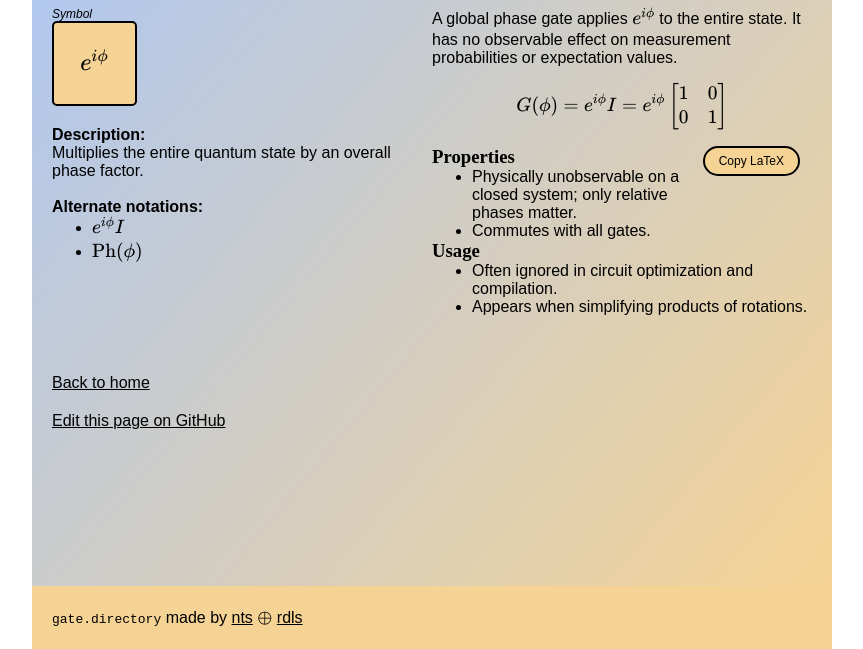
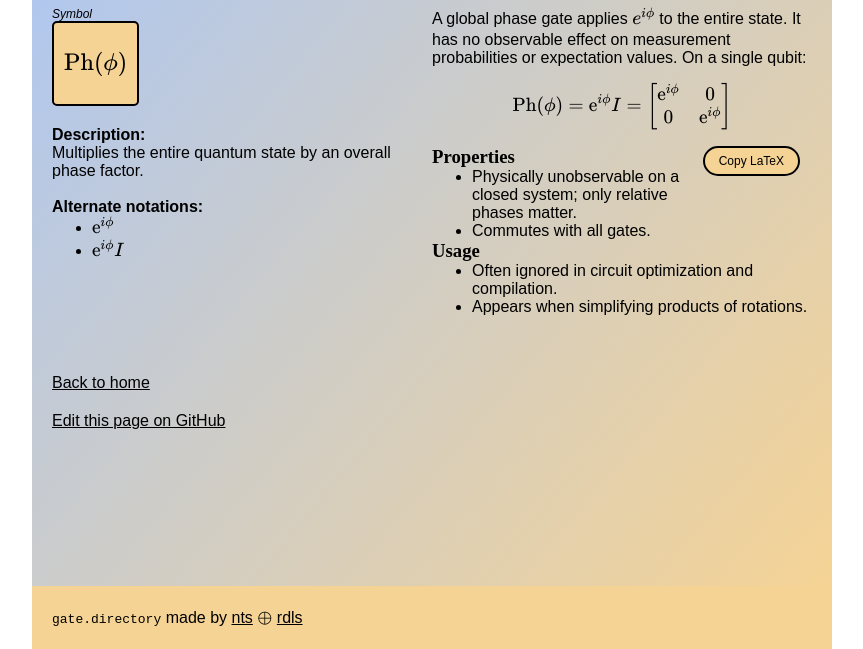
Before and after one commit to natestemen/gate.directory, an Eleventy site: page gates/global-phase.md in a window 1280 px wide. Shown: the part 151-800 px from the top of the page, without its empty margins (208-1071 px from the left). Built offline with nearby package versions, Linux system fonts and the light colour scheme; Eleventy itself is replaced by a stand-in of ours; files that its build step writes are made by us from their sources; a web font is replaced by a local one; what markdown-it-attrs would draw is missing.

Commit message:
clean up gphase

```diff
--- a/gates/global-phase.md
+++ b/gates/global-phase.md
@@ -1,21 +1,25 @@
 ---
 layout: gate
 title: Global Phase
-symbol: e^{i\phi}
+symbol: \mathrm{Ph}(\phi)
+alias:
+  - gphase
+  - ph
 notations:
-  - e^{i\phi} I
-  - \mathrm{Ph}(\phi)
+  - \mathrm{e}^{i\phi}
+  - \mathrm{e}^{i\phi} I
 arity: n
 description: Multiplies the entire quantum state by an overall phase factor.
 ---
 
 A global phase gate applies $e^{i\phi}$ to the entire state. It has no observable effect on measurement probabilities or expectation values.
+On a single qubit:
 
 $$
-G(\phi) = e^{i\phi} I = e^{i\phi}
+\mathrm{Ph}(\phi) = \mathrm{e}^{i\phi} I =
 \begin{bmatrix}
-  1 & 0 \\\\
-  0 & 1
+  \mathrm{e}^{i\phi} & 0 \\\\
+  0                  & \mathrm{e}^{i\phi}
 \end{bmatrix}
 $$
 
```
